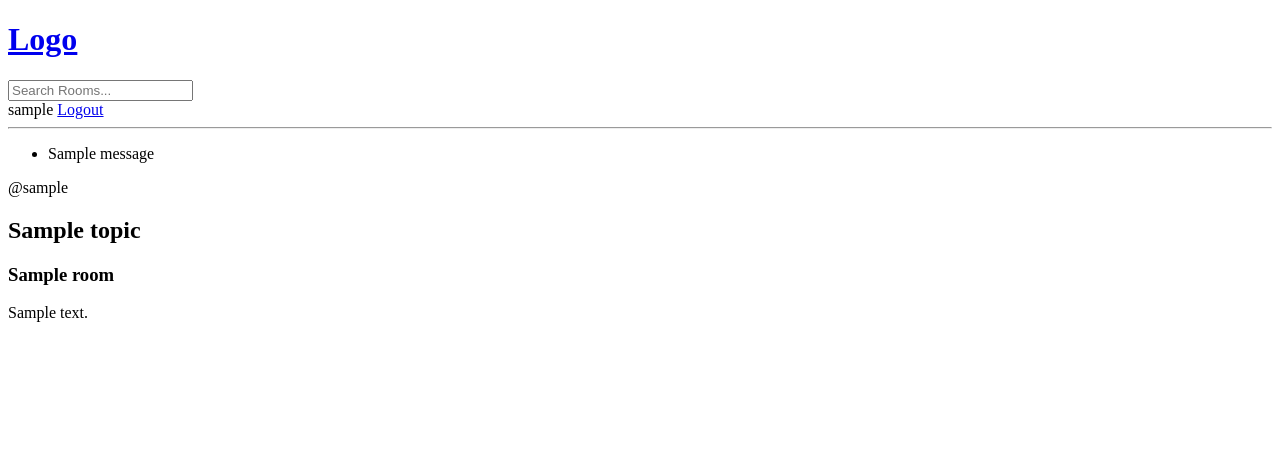
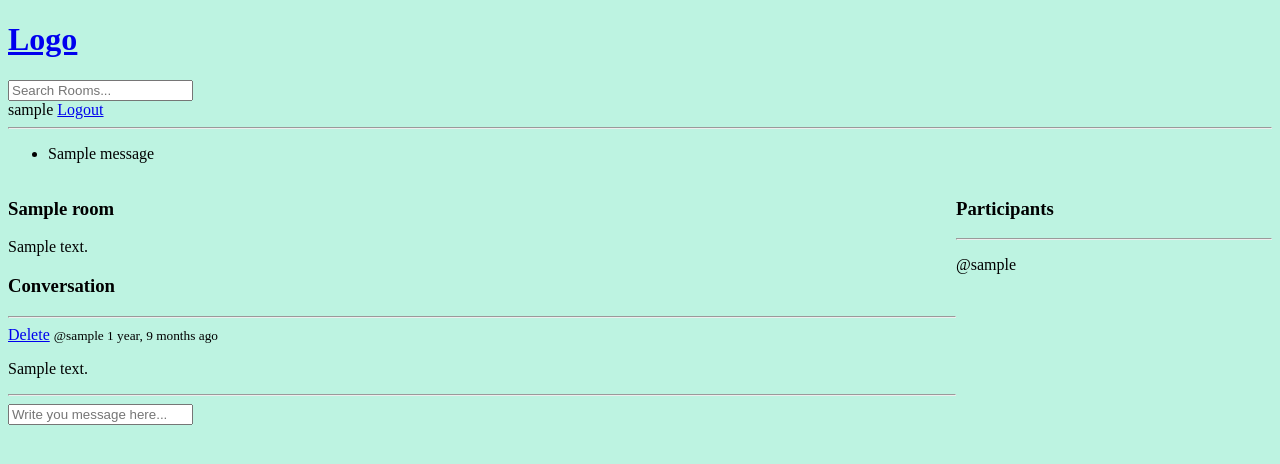
Before and after one commit to bekzod818/StudyBuddy, a Django app: page /room/1/ in a window 1280 px wide. Shown: the top 464 px of the page. Run offline with Django 3.2, Linux system fonts and the light colour scheme; the first user in the database is signed in; tables that the repository leaves empty hold one stand-in row (Sample ...); one stand-in notice (Sample message) is shown.

Commit message:
Chatroom

```diff
--- a/base/forms.py
+++ b/base/forms.py
@@ -5,3 +5,4 @@ class RoomForm(ModelForm):
     class Meta:
         model = Room
         fields = '__all__'
+        exclude = ['host', 'participants']
--- a/base/models.py
+++ b/base/models.py
@@ -13,7 +13,7 @@ class Room(models.Model):
     topic = models.ForeignKey(Topic, on_delete=models.SET_NULL, null=True)
     name = models.CharField(max_length=200)
     description = models.TextField(blank=True, null=True)
-    # participants =
+    participants = models.ManyToManyField(User, related_name='participants', blank=True)
     created_at = models.DateTimeField(auto_now_add=True)
     updated_at = models.DateTimeField(auto_now=True)
 
@@ -30,5 +30,8 @@ class Message(models.Model):
     updated = models.DateTimeField(auto_now=True)
     created_at = models.DateTimeField(auto_now_add=True)
 
+    class Meta:
+        ordering = ['-updated', '-created_at']
+
     def __str__(self):
         return self.body[0:50]
--- a/base/urls.py
+++ b/base/urls.py
@@ -1,5 +1,5 @@
 from django.urls import path
-from .views import home, room, create_room, update_room, delete_room, loginPage, logoutUser, registerPage
+from .views import home, room, create_room, update_room, delete_room, loginPage, logoutUser, registerPage, delete_message, userProfile
 
 urlpatterns = [
     path('login/', loginPage, name="login"),
@@ -7,7 +7,9 @@ urlpatterns = [
     path('register/', registerPage, name="register"),
     path('', home, name='home'),
     path('room/<int:pk>/', room, name='room'),
+    path('profile/<str:pk>/', userProfile, name='user_profile'),
     path('create_room/', create_room, name='create_room'),
     path('update_room/<str:pk>/', update_room, name='update_room'),
     path('delete_room/<str:pk>/', delete_room, name='delete_room'),
+    path('delete_message/<str:pk>/', delete_message, name='delete_message'),
 ]
--- a/base/views.py
+++ b/base/views.py
@@ -1,5 +1,5 @@
 from django.shortcuts import render, redirect
-from .models import Room, Topic
+from .models import Room, Topic, Message
 from .forms import RoomForm
 from django.db.models import Q
 from django.contrib.auth.models import User
@@ -71,18 +71,41 @@ def home(request):
     )
     topics = Topic.objects.all()
     room_count = rooms.count()
+    room_messages = Message.objects.filter(Q(room__topic__name__icontains=q))
     context = {
         'rooms': rooms,
         'topics': topics,
         'room_count': room_count,
+        'room_messages': room_messages
     }
     return render(request, 'base/home.html', context)
 
 
 def room(request, pk):
     room = Room.objects.get(id=pk)
-    context = {'room': room}
+    room_messages = room.message_set.all()
+    participants = room.participants.all()
+
+    if request.method == 'POST':
+        message = Message.objects.create(
+            user = request.user,
+            room = room,
+            body = request.POST.get('body')
+        )
+        room.participants.add(request.user)
+        return redirect('room', pk=room.id)
+
+    context = {'room': room, 'room_messages': room_messages, 'participants': participants}
     return render(request, 'base/room.html', context)
+
+
+def userProfile(request, pk):
+    user = User.objects.get(id=pk)
+    rooms = user.room_set.all()
+    room_messages = user.message_set.all()
+    topics = Topic.objects.all()
+    context = {'user': user, 'rooms': rooms, 'room_messages': room_messages, 'topics': topics}
+    return render(request, 'base/profile.html', context)
 
 
 @login_required(login_url="login")
@@ -92,7 +115,9 @@ def create_room(request):
     if request.method == 'POST':
         form = RoomForm(request.POST)
         if form.is_valid():
-            form.save()
+            room = form.save(commit=False)
+            room.host = request.user
+            room.save()
             return redirect('home')
 
     context = {'form': form}
@@ -132,3 +157,19 @@ def delete_room(request, pk):
 
     context = {'obj': room}
     return render(request, 'base/delete.html', context)
+
+
+@login_required(login_url="login")
+def delete_message(request, pk):
+    message = Message.objects.get(id=pk)
+
+    if request.user != message.user:
+        return HttpResponse("You are not allowed here")
+
+
+    if request.method == 'POST':
+        message.delete()
+        return redirect('room', pk=message.room.id)
+
+    context = {'obj': message}
+    return render(request, 'base/delete.html', context)
--- a/config/settings.py
+++ b/config/settings.py
@@ -122,6 +122,9 @@ USE_TZ = True
 # https://docs.djangoproject.com/en/3.2/howto/static-files/
 
 STATIC_URL = '/static/'
+STATICFILES_DIRS = [
+    BASE_DIR / 'static'
+]
 
 # Default primary key field type
 # https://docs.djangoproject.com/en/3.2/ref/settings/#default-auto-field
--- /dev/null
+++ b/static/styles/main.css
@@ -0,0 +1,3 @@
+body{
+    background-color:rgb(189, 243, 225);
+}
--- a/templates/base/room.html
+++ b/templates/base/room.html
@@ -3,10 +3,54 @@
 {% block title %} Room Page {% endblock %}
 
 {% block content %}
-<div>
-    <p>@{{ room.host }}</p>
-    <h2>{{ room.topic }}</h2>
-    <h3>{{ room.name }}</h3>
-    <p>{{ room.description }}</p>
+
+<style>
+    .room-container{
+        display: grid;
+        grid-template-columns: 3fr 1fr;
+    }
+</style>
+
+<div class="room-container">
+    <div>
+        <div>
+            <h3>{{ room.name }}</h3>
+            <p>{{ room.description }}</p>
+        </div>
+
+        <div class="comment-wrapper">
+            <h3>Conversation</h3>
+            <hr/>
+
+            {% for message in room_messages %}
+                <div>
+                    {% if request.user == message.user %}
+                    <a href="{% url 'delete_message' message.id %}">Delete</a>
+                    {% endif %}
+                    <small> @{{ message.user }} {{ message.created_at|timesince }} ago </small>
+                    <p>{{ message.body }}</p>
+                </div>
+                <hr/>
+            {% endfor %}
+        </div>
+
+        {% if request.user.is_authenticated %}
+            <div class="comment-form">
+                <form method="post" action="">
+                    {% csrf_token %}
+                    <input type="text" name="body" placeholder="Write you message here..."/>
+                </form>
+            </div>
+        {% endif %}
+    </div>
+    <div>
+        <h3>Participants</h3>
+        <hr>
+        {% for user in participants %}
+            <div>
+                <p>@{{ user.username }}</p>
+            </div>
+        {% endfor %}
+    </div>
 </div>
 {% endblock %}
--- a/templates/main.html
+++ b/templates/main.html
@@ -1,10 +1,12 @@
 <!DOCTYPE html>
+{% load static %}
 <html lang="en">
 <head>
     <meta charset="UTF-8">
     <meta http-equiv="X-UA-Compatible" content="IE=edge">
     <meta name="viewport" content="width=device-width, initial-scale=1.0">
     <title>{% block title %} {% endblock %}</title>
+    <link rel="stylesheet" href="{% static 'styles/main.css' %}">
 </head>
 <body>
     {% include 'navbar.html' %}
```
Also changed, not shown: templates/base/activity_component.html (added, +14 -0 lines), templates/base/feed_component.html (added, +13 -0 lines), templates/base/home.html (+7 -21 lines), templates/base/profile.html (added, +27 -0 lines), templates/base/topics_component.html (added, +10 -0 lines), base/migrations/0002_auto_20211013_1145.py (added).
